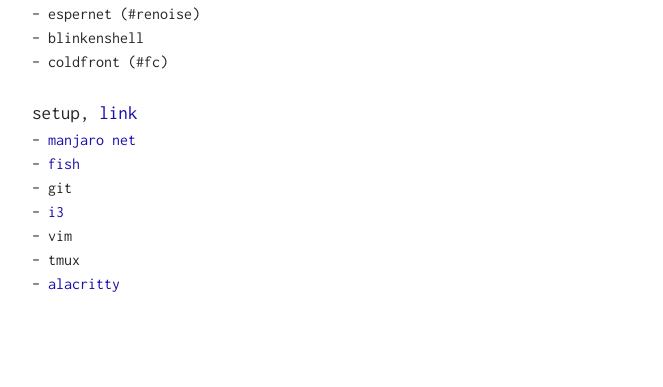
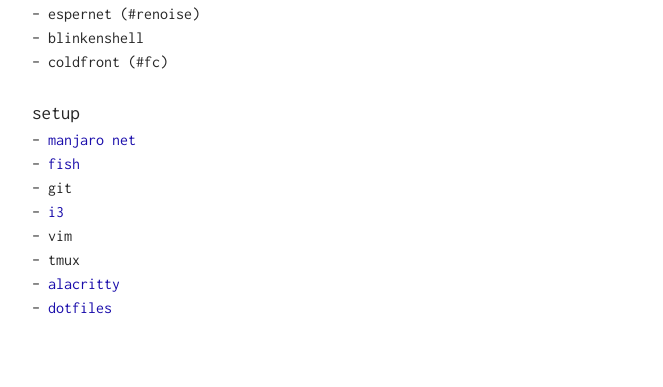
Before and after one commit to sentriz/xyz, a Jekyll site: the page built from about.md, in a window 1280 px wide. Shown: the part 621-1008 px from the top of the page, without its empty margins (308-971 px from the left). Built offline with Jekyll 4.4.1, drawn with Linux system fonts in a browser that asks for light colours; before the commit the page ends 987 px from its top, so only the background shows below that.

Commit message:
add dptfiles to setup

```diff
--- a/_data/setup.yml
+++ b/_data/setup.yml
@@ -8,4 +8,6 @@
 - name: vim
 - name: tmux
 - name: alacritty
-  link: https://github.com/jwilm/alacritty
+  link: https://github.com/jwilm/alacritty/
+- name: dotfiles
+  link: https://github.com/sentriz/dotfiles/
--- a/about.md
+++ b/about.md
@@ -26,7 +26,7 @@
 -- blinkenshell
 -- coldfront (#fc)
 
-# setup, [link](https://github.com/sentriz/dotfiles)
+# setup
 {% for item in site.data.setup -%}
    -- {% if item.link %}
           [{{ item.name }}]({{ item.link }})
```
